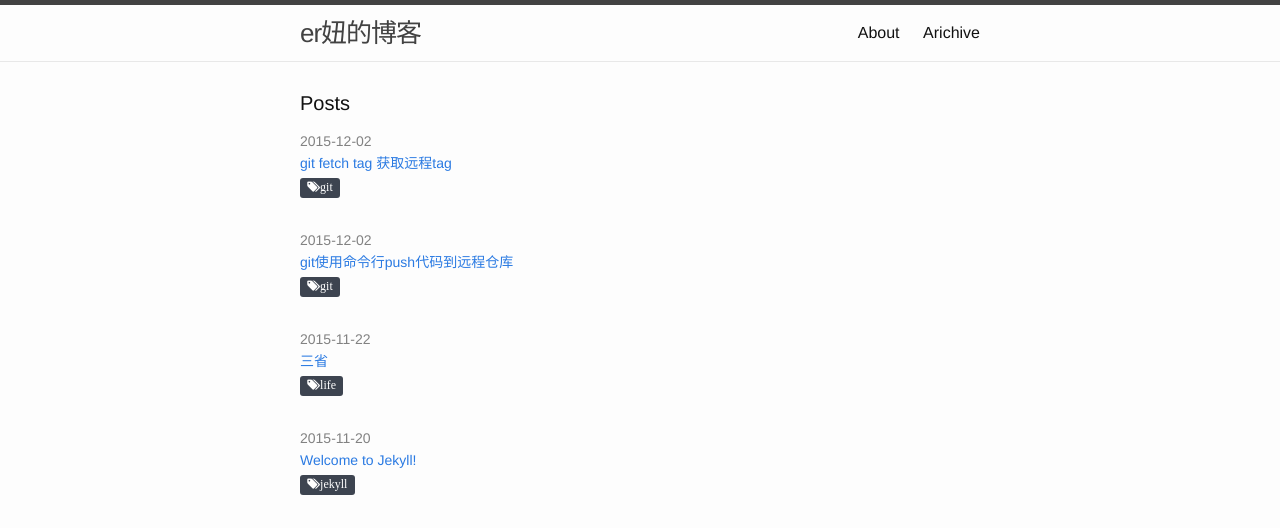
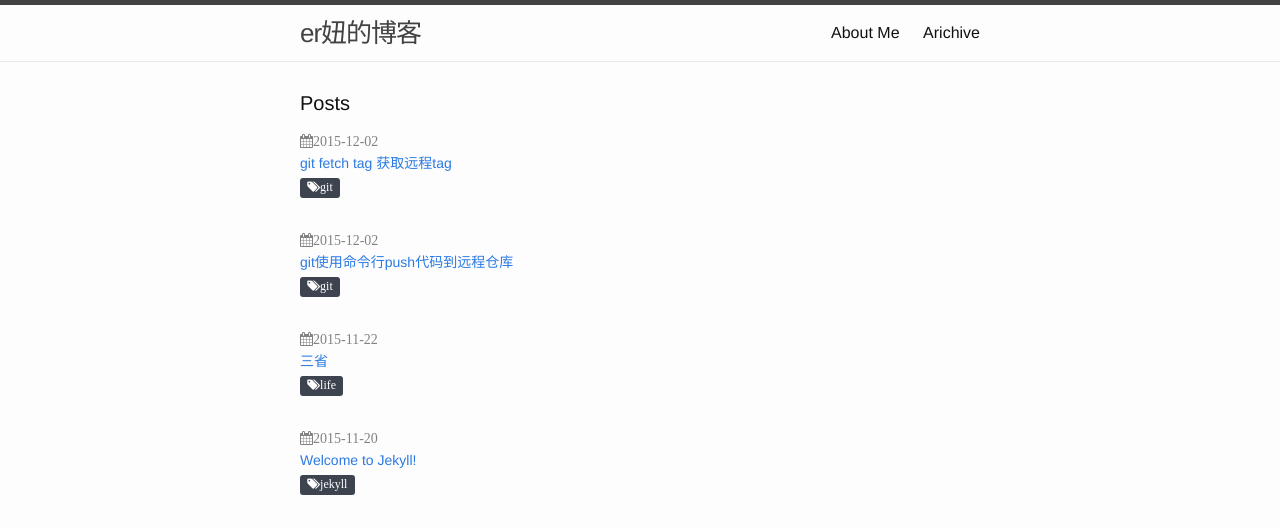
Before and after one commit to web1992/web1992, a Jekyll site: the page built from index.html, in a window 1280 px wide. Shown: the top 528 px of the page. Built offline with Jekyll 4.4.1, drawn with Linux system fonts in a browser that asks for light colours.

Commit message:
add fa-calendar icon(增加日历小图标)

```diff
--- a/_layouts/post.html
+++ b/_layouts/post.html
@@ -5,7 +5,7 @@ layout: default
 
   <header class="post-header">
     <h1 class="post-title" itemprop="name headline">{{ page.title }}</h1>
-    <p class="post-meta"><time datetime="{{ page.date | date_to_xmlschema }}" itemprop="datePublished">{{ page.date | date: "%Y-%m-%d" }}</time>{% if page.author %} • <span itemprop="author" itemscope itemtype="http://schema.org/Person"><span itemprop="name">{{ page.author }}</span></span>{% endif %}</p>
+    <p class="post-meta fa fa-calendar"><time datetime="{{ page.date | date_to_xmlschema }}" itemprop="datePublished">{{ page.date | date: "%Y-%m-%d" }}</time>{% if page.author %} • <span itemprop="author" itemscope itemtype="http://schema.org/Person"><span itemprop="name">{{ page.author }}</span></span>{% endif %}</p>
   </header>
 
   <div class="post-content" itemprop="articleBody">
--- a/about.md
+++ b/about.md
@@ -1,6 +1,6 @@
 ---
 layout: page
-title: About
+title: About Me
 permalink: /about/
 ---
 
--- a/index.html
+++ b/index.html
@@ -9,12 +9,11 @@ layout: default
   <ul class="post-list">
     {% for post in site.posts %}
       <li>
-        <span class="post-meta">{{ post.date | date: "%Y-%m-%d" }}</span>
-
-          <a class="post-link" href="{{ post.url | prepend: site.baseurl }}">{{ post.title }}</a>
-	 <span class="label label-zan">
-	 <tags class='fa fa-tags'>{{post.tags}}</tags>
-         </span>
+        <span class="fa fa-calendar post-meta">{{ post.date | date: "%Y-%m-%d" }}</span>
+        <a class="post-link" href="{{ post.url | prepend: site.baseurl }}">{{ post.title }}</a>
+	<span class="label label-zan">
+	 	<tags class='fa fa-tags'>{{post.tags}}</tags>
+        </span>
       </li>
     {% endfor %}
   </ul>
```
Also changed, not shown: archive/archive.md (+1 -1 lines).
